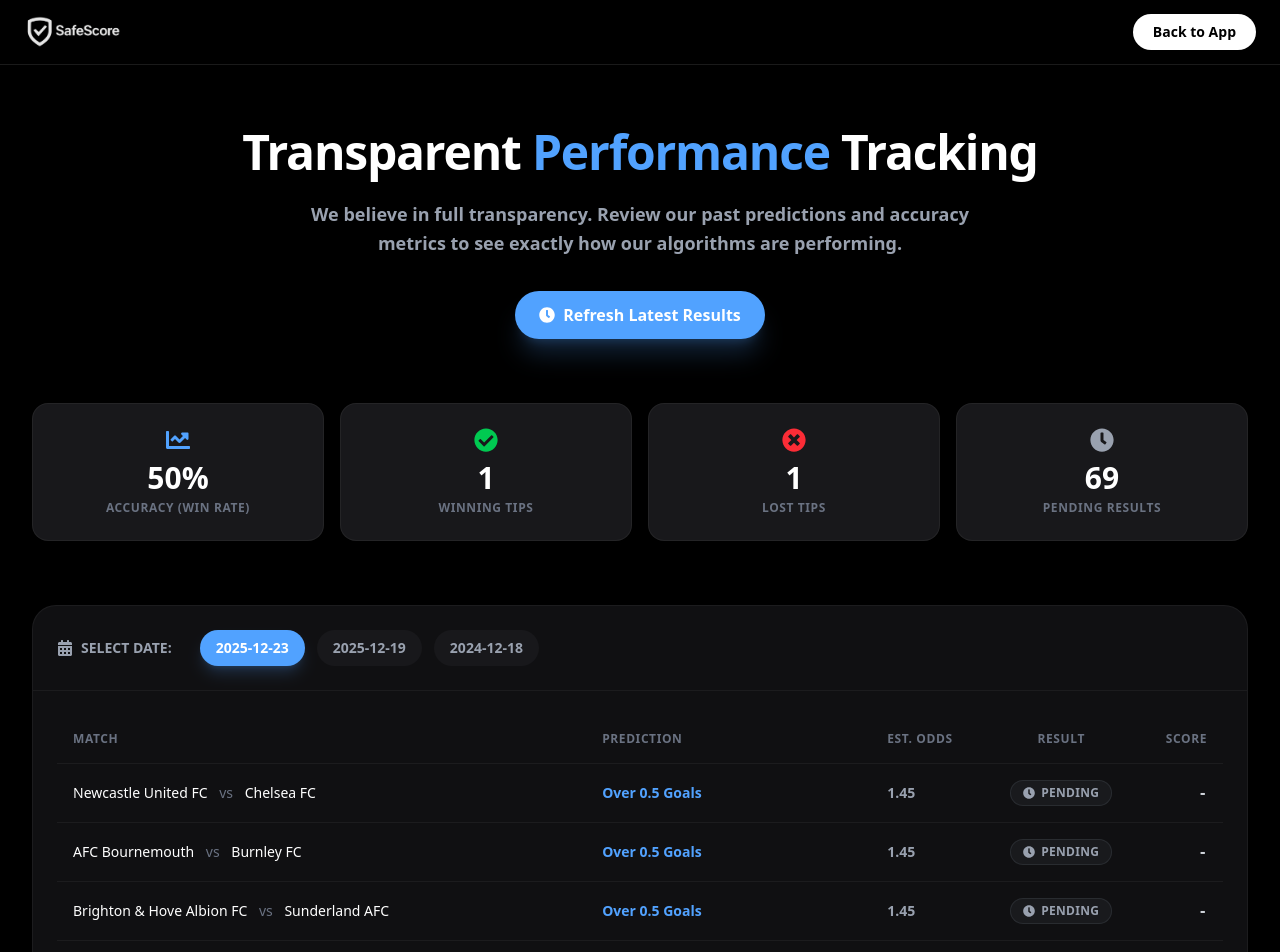
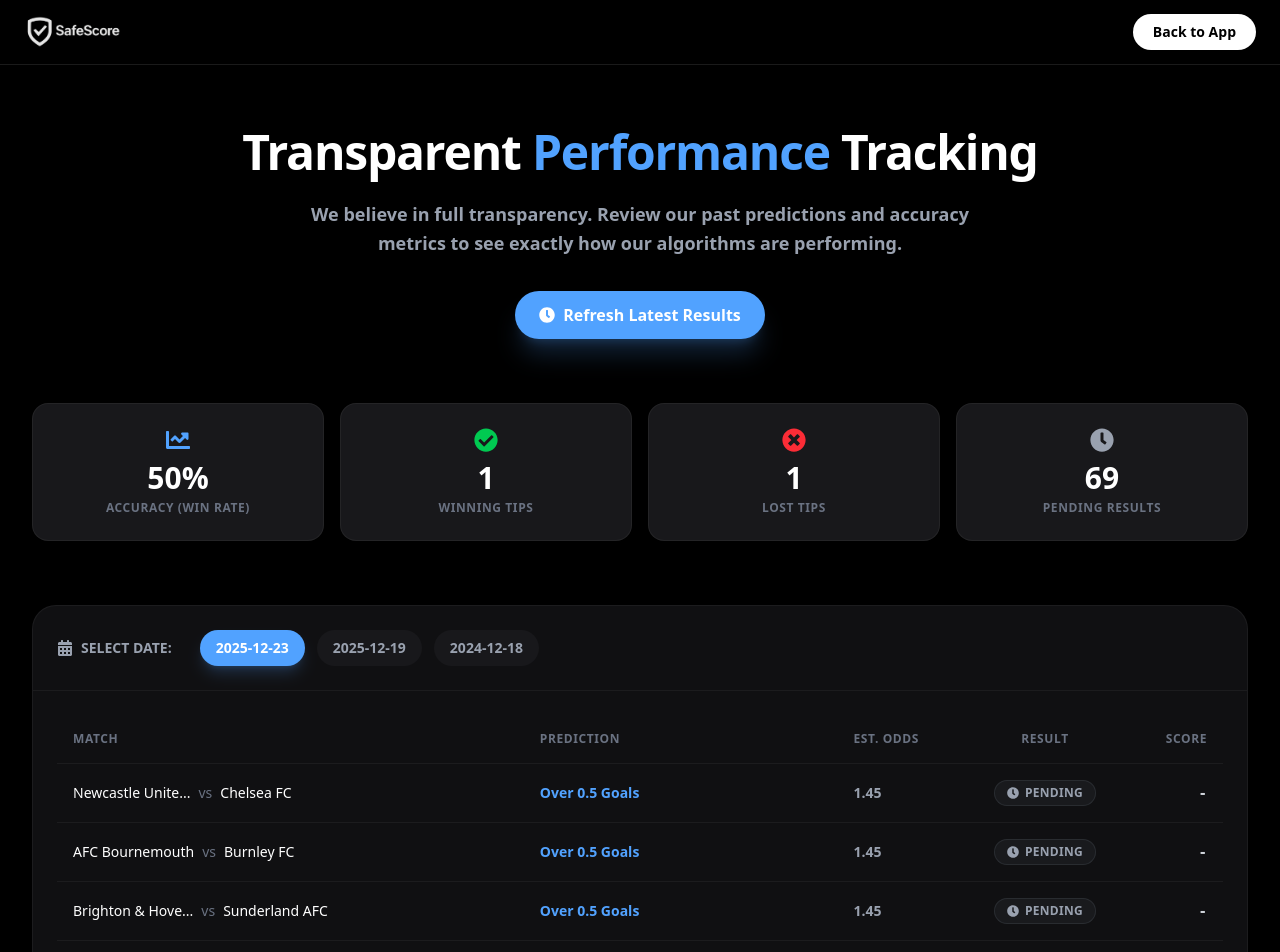
Before and after one commit to devtofunmi/safescore, a Next.js app: page /history in a window 1280 px wide. Shown: the top 952 px of the page. Built offline with nearby package versions, Linux system fonts and the light colour scheme.

Commit message:
added truscate to team name

```diff
--- a/pages/history.tsx
+++ b/pages/history.tsx
@@ -31,6 +31,11 @@
 interface HistoryProps {
     historyData: DailyRecord[];
 }
+
+const truncateText = (text: string, length: number = 15) => {
+    if (!text) return '';
+    return text.length > length ? text.substring(0, length) + '...' : text;
+};
 
 const History: NextPage<HistoryProps> = ({ historyData }) => {
     const [history, setHistory] = useState<DailyRecord[]>(historyData);
@@ -222,7 +227,9 @@
                                                         className="border-b border-white/5 hover:bg-white/5 transition-colors"
                                                     >
                                                         <td className="py-4 pl-4 font-medium text-white">
-                                                            {item.homeTeam} <span className="text-gray-500 px-2">vs</span> {item.awayTeam}
+                                                            <span title={item.homeTeam}>{truncateText(item.homeTeam)}</span>
+                                                            <span className="text-gray-500 px-2">vs</span>
+                                                            <span title={item.awayTeam}>{truncateText(item.awayTeam)}</span>
                                                         </td>
                                                         <td className="py-4 font-bold text-blue-400">
                                                             {item.prediction}
--- a/pages/results.tsx
+++ b/pages/results.tsx
@@ -88,6 +88,11 @@
 
 
 
+const truncateText = (text: string, length: number = 10) => {
+  if (!text) return '';
+  return text.length > length ? text.substring(0, length) + '...' : text;
+};
+
 const Results: NextPage = () => {
   const [predictions] = React.useState<Prediction[]>(() => readStoredPredictions());
   const [filters] = React.useState<Filters | null>(() => readStoredFilters());
@@ -108,6 +113,17 @@
   const closeDetails = () => {
     setSelectedPrediction(null);
   };
+
+  React.useEffect(() => {
+    if (selectedPrediction) {
+      document.body.style.overflow = 'hidden';
+    } else {
+      document.body.style.overflow = 'unset';
+    }
+    return () => {
+      document.body.style.overflow = 'unset';
+    };
+  }, [selectedPrediction]);
 
   const displayedPredictions = React.useMemo(() => {
     if (safestFilter === null) {
@@ -295,9 +311,9 @@
                     </div>
                     <div className="mb-6">
                       <div className="grid grid-cols-3 items-center gap-4">
-                        <div className="text-center"><p className="font-bold text-md">{prediction.team1}</p></div>
+                        <div className="text-center"><p className="font-bold text-md" title={prediction.team1}>{truncateText(prediction.team1)}</p></div>
                         <div className="text-center text-gray-500">vs</div>
-                        <div className="text-center"><p className="font-bold text-md">{prediction.team2}</p></div>
+                        <div className="text-center"><p className="font-bold text-md" title={prediction.team2}>{truncateText(prediction.team2)}</p></div>
                       </div>
                     </div>
                     <div className="mb-6 space-y-4">
@@ -355,7 +371,6 @@
               animate={{ opacity: 1 }}
               exit={{ opacity: 0 }}
               className="fixed inset-0 z-[100] flex items-center justify-center p-4 bg-black/80 backdrop-blur-sm"
-              onClick={closeDetails}
             >
               <motion.div
                 initial={{ scale: 0.9, y: 20 }}
@@ -366,7 +381,9 @@
               >
                 <div className="flex justify-between items-start mb-6">
                   <div>
-                    <h3 className="text-xl font-bold text-white">{selectedPrediction.team1} vs {selectedPrediction.team2}</h3>
+                    <h3 className="text-xl font-bold text-white" title={`${selectedPrediction.team1} vs ${selectedPrediction.team2}`}>
+                      {truncateText(selectedPrediction.team1, 12)} vs {truncateText(selectedPrediction.team2, 12)}
+                    </h3>
                     <p className="text-gray-400 text-sm">{selectedPrediction.league}</p>
                   </div>
                   <button onClick={closeDetails} className="text-gray-400 hover:text-white p-2 text-2xl font-bold">&times;</button>
@@ -427,12 +444,12 @@
                           <h4 className="text-white font-bold mb-4 text-sm uppercase">Season Goals Stats</h4>
                           <div className="grid grid-cols-2 gap-8">
                             <div>
-                              <p className="text-gray-300 font-bold mb-2 text-center">{selectedPrediction.team1}</p>
+                              <p className="text-gray-300 font-bold mb-2 text-center" title={selectedPrediction.team1}>{truncateText(selectedPrediction.team1)}</p>
                               <div className="flex justify-between text-sm mb-1 text-gray-400"><span>Scored</span> <span className="text-white">{selectedPrediction.details.team1Stats.goalsFor}</span></div>
                               <div className="flex justify-between text-sm text-gray-400"><span>Conceded</span> <span className="text-white">{selectedPrediction.details.team1Stats.goalsAgainst}</span></div>
                             </div>
                             <div>
-                              <p className="text-gray-300 font-bold mb-2 text-center">{selectedPrediction.team2}</p>
+                              <p className="text-gray-300 font-bold mb-2 text-center" title={selectedPrediction.team2}>{truncateText(selectedPrediction.team2)}</p>
                               <div className="flex justify-between text-sm mb-1 text-gray-400"><span>Scored</span> <span className="text-white">{selectedPrediction.details.team2Stats.goalsFor}</span></div>
                               <div className="flex justify-between text-sm text-gray-400"><span>Conceded</span> <span className="text-white">{selectedPrediction.details.team2Stats.goalsAgainst}</span></div>
                             </div>
```
